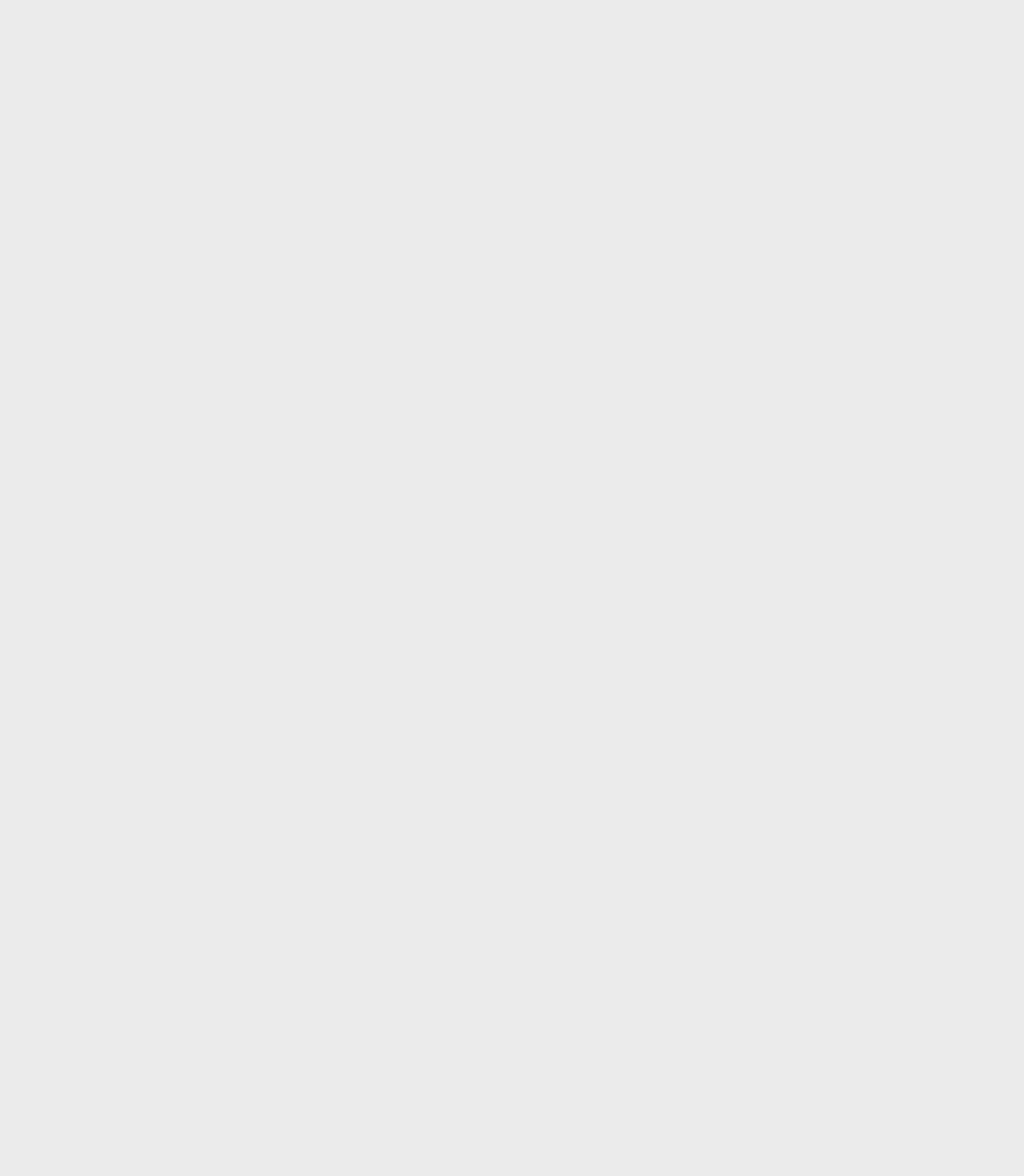
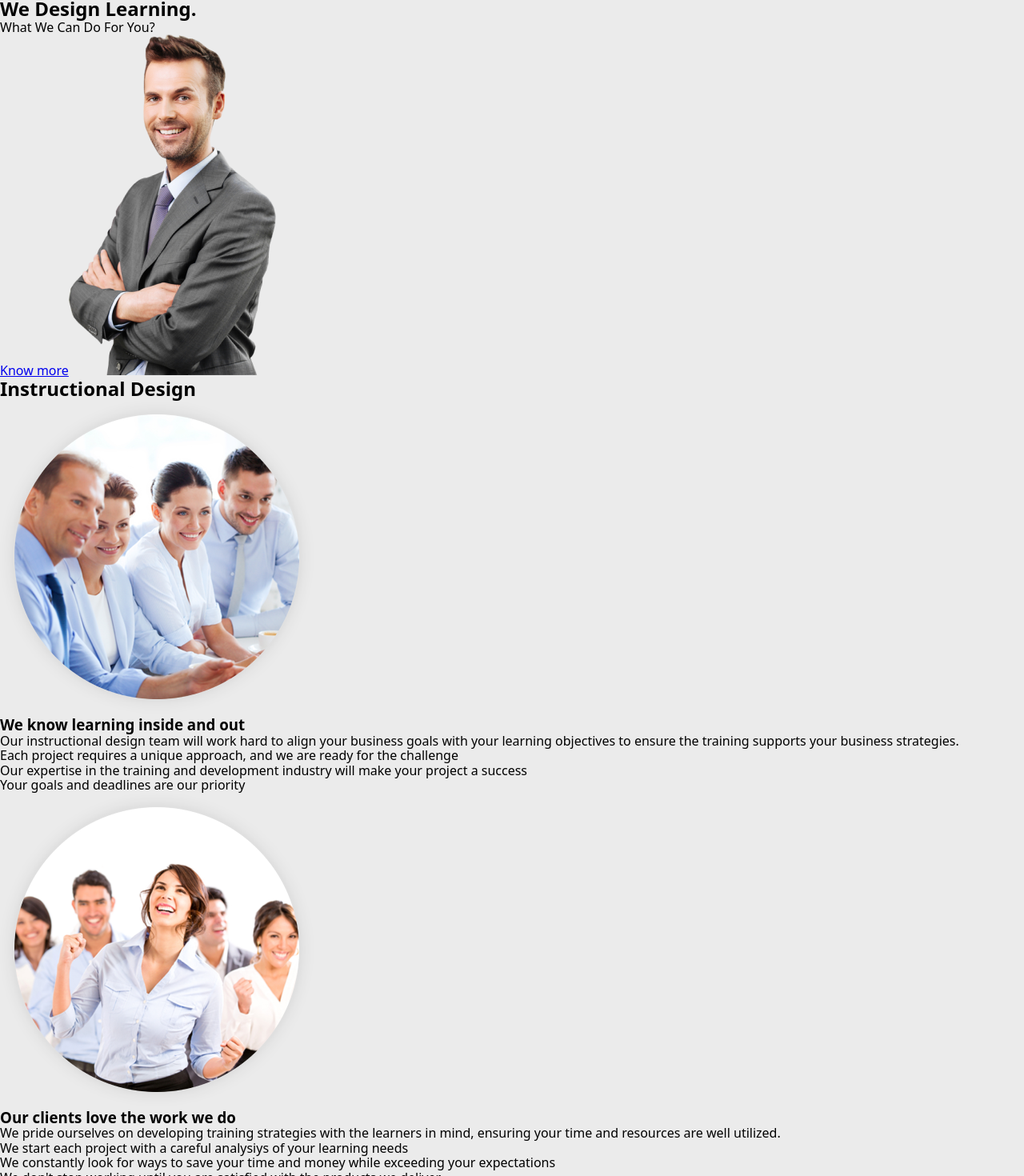
Before and after one commit to AlonaStasyshyna/omit-test-task, a React (Create React App) app: page / in a window 1280 px wide. Shown: the part 2302-3772 px from the top of the page at 80% size. Before the commit the page ends 2299 px from the top, so only its background shows below. Built offline with nearby package versions, Linux system fonts and the light colour scheme.

Commit message:
Add accent and design sections

```diff
--- /dev/null
+++ b/src/components/Main/AccentSection/AccentSection.jsx
@@ -0,0 +1,12 @@
+import manPhoto from '../../../images/manPhoto.png';
+
+export const AccentSection = () => {
+  return (
+    <section>
+      <h1>We Design Learning.</h1>
+      <p>What We Can Do For You?</p>
+      <a href="#design">Know more</a>
+      <img src={manPhoto} alt="Man" />
+    </section>
+  );
+};
--- /dev/null
+++ b/src/components/Main/DesignSection/AdvantagesList/AdvantagesList.jsx
@@ -0,0 +1,29 @@
+import firstTeam from '../../../../images/firstTeam.png';
+
+export const AdvantagesList = () => {
+  return (
+    <div>
+      <img src={firstTeam} alt="Team members" />
+
+      <h3>We know learning inside and out</h3>
+
+      <p>
+        Our instructional design team will work hard to align your business
+        goals with your learning objectives to ensure the training supports your
+        business strategies.
+      </p>
+
+      <ul>
+        <li>
+          Each project requires a unique approach, and we are ready for the
+          challenge
+        </li>
+        <li>
+          Our expertise in the training and development industry will make your
+          project a success
+        </li>
+        <li>Your goals and deadlines are our priority</li>
+      </ul>
+    </div>
+  );
+};
--- /dev/null
+++ b/src/components/Main/DesignSection/DesignSection.jsx
@@ -0,0 +1,13 @@
+import { AdvantagesList } from './AdvantagesList/AdvantagesList';
+import { ResultsList } from './ResultsList/ResultsList';
+
+export const DesignSection = () => {
+  return (
+    <section id="design">
+      <h2>Instructional Design</h2>
+
+      <AdvantagesList />
+      <ResultsList />
+    </section>
+  );
+};
--- /dev/null
+++ b/src/components/Main/DesignSection/ResultsList/ResultsList.jsx
@@ -0,0 +1,30 @@
+import secondTeam from '../../../../images/secondTeam.png';
+
+export const ResultsList = () => {
+  return (
+    <div>
+      <img src={secondTeam} alt="Team members" />
+
+      <h3>Our clients love the work we do</h3>
+
+      <p>
+        We pride ourselves on developing training strategies with the learners
+        in mind, ensuring your time and resources are well utilized.
+      </p>
+
+      <ul>
+        <li>
+          We start each project with a careful analysiys of your learning needs
+        </li>
+        <li>
+          We constantly look for ways to save your time and money while
+          exceeding your expectations
+        </li>
+        <li>
+          We don't stop working until you are satisfied with the products we
+          deliver
+        </li>
+      </ul>
+    </div>
+  );
+};
--- a/src/components/Main/Main.jsx
+++ b/src/components/Main/Main.jsx
@@ -1,9 +1,13 @@
+import { AccentSection } from './AccentSection/AccentSection';
+import { DesignSection } from './DesignSection/DesignSection';
 import { ServicesSection } from './ServicesSection/ServicesSection';
 
 export const Main = () => {
   return (
     <main>
       <ServicesSection />
+      <AccentSection />
+      <DesignSection />
     </main>
   );
 };
--- a/src/components/Main/ServicesSection/ServicesSection.jsx
+++ b/src/components/Main/ServicesSection/ServicesSection.jsx
@@ -77,12 +77,12 @@ export const ServicesSection = () => {
     setPage(prevState => prevState + 1);
   };
 
-    const changePage = (number) => {
-        setPage(number)
-    }
+  const changePage = number => {
+    setPage(number);
+  };
 
   return (
-    <section>
+    <section id="services">
       <h2>Services We Provide</h2>
 
       <ServicesFilter
@@ -91,7 +91,13 @@ export const ServicesSection = () => {
         changeOccupation={changeOccupation}
       />
       <ServicesList services={currentServices} />
-      <Pagination page={page} totalPages={totalPages} prevPage={prevPage} nextPage={nextPage} changePage={changePage} />
+      <Pagination
+        page={page}
+        totalPages={totalPages}
+        prevPage={prevPage}
+        nextPage={nextPage}
+        changePage={changePage}
+      />
     </section>
   );
 };
```
